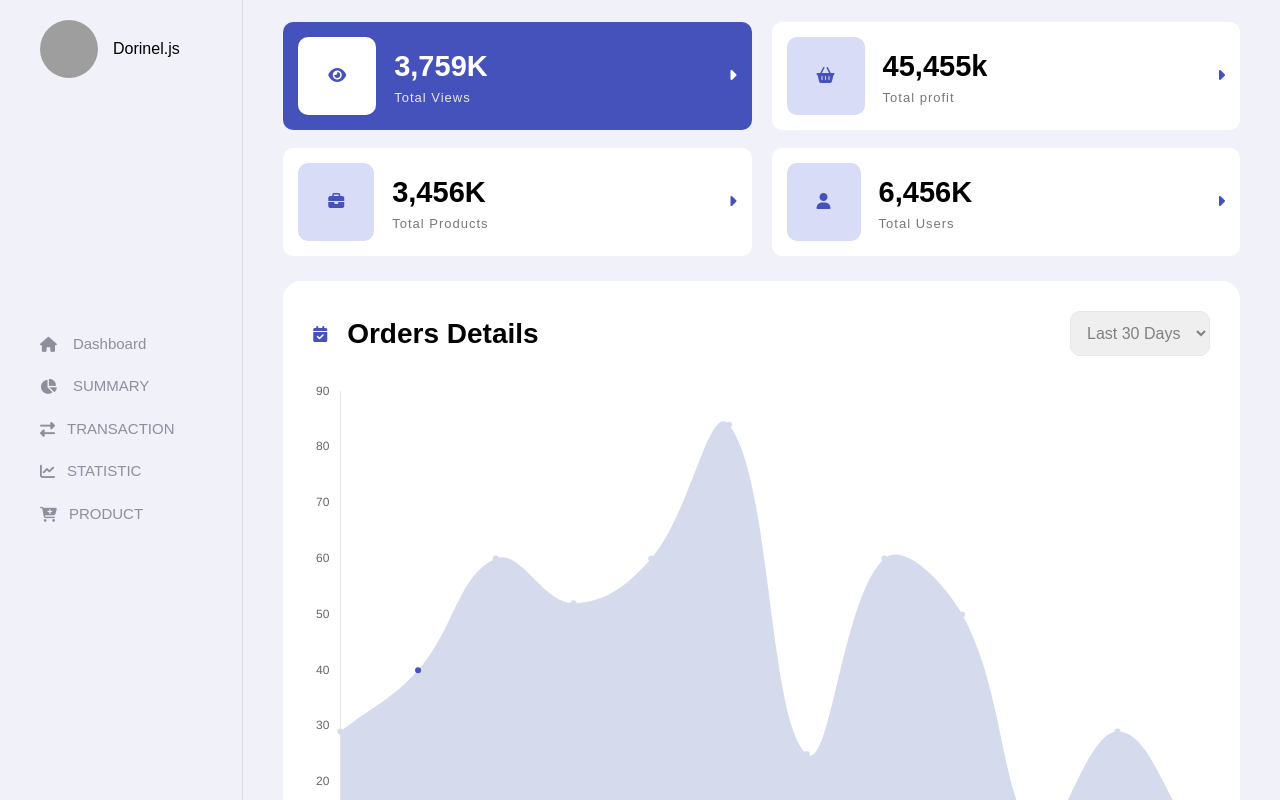
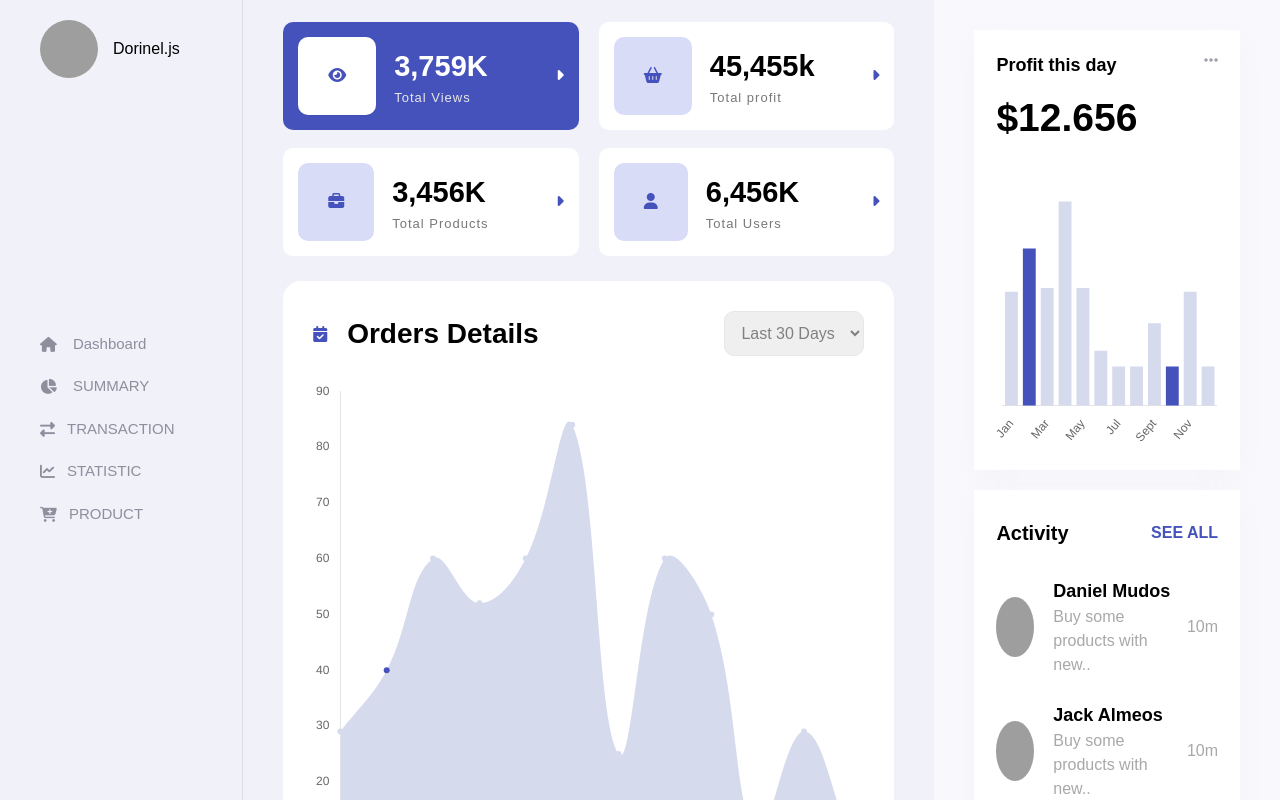
Before and after one commit to dorinelrushi/dashboarnextjs, a Next.js app: page /Statictic in a window 1280 px wide. Shown: the top 800 px of the page. Built offline with nearby package versions, Linux system fonts and the light colour scheme; grey boxes are pictures that could not be loaded.

Commit message:
Update Statictic.js

```diff
--- a/src/pages/Statictic.js
+++ b/src/pages/Statictic.js
@@ -7,7 +7,7 @@ function Statictic() {
     <div>
       {/*start*/}
       <div className="s w-[100%] ">
-        <div className="transaction w-[100%]  ">
+        <div className="transaction w-[100%] flex ">
           {/*left*/}
           <div className="transactionLeft h-[100vh] overflow-y-scroll flex-[2]">
             <div className="insideLeft py-[22px] px-[40px] ">
```
